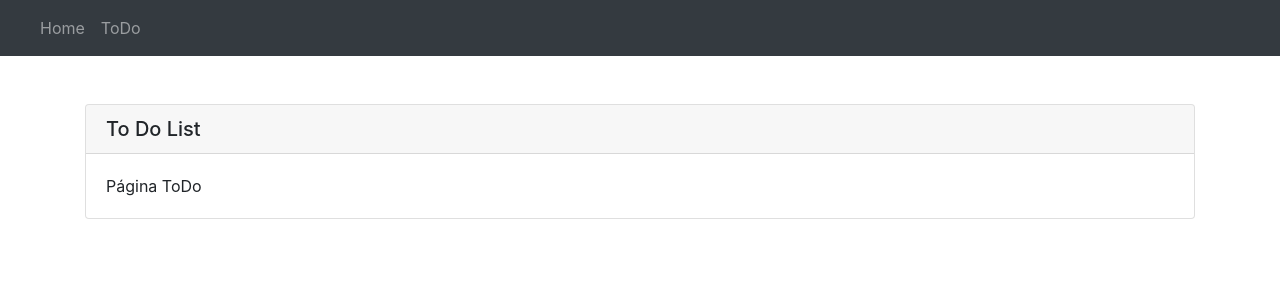
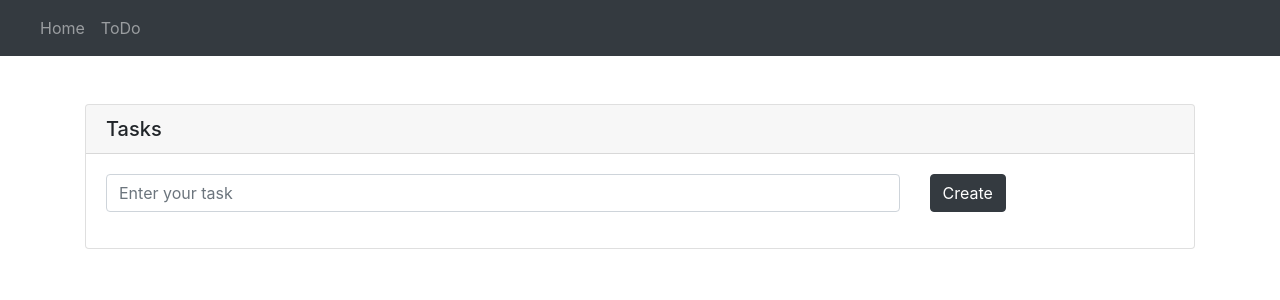
Before and after one commit to amandascm/ToDo, a React (Create React App) app: page /todo in a window 1280 px wide. Shown: the top 300 px of the page. Built offline with nearby package versions, Linux system fonts and the light colour scheme.

Commit message:
Add ToDo form to create new tasks

```diff
--- /dev/null
+++ b/src/components/ToDoComps/Form.jsx
@@ -0,0 +1,43 @@
+import { React, useState } from 'react';
+import {
+  Form, Button, Row, Col,
+} from 'react-bootstrap';
+
+export default function ToDoForm({ taskList, changeList }) {
+  const [task, changeTask] = useState('');
+
+  const addTask = (event) => {
+    event.preventDefault();
+
+    if (!task.trim()) {
+      // eslint-disable-next-line
+      alert('Task vazia');
+    }
+
+    changeList([
+      ...taskList,
+      task,
+    ]);
+    changeTask('');
+  };
+
+  const updateTask = ({ target: { value } }) => (
+    changeTask(value)
+  );
+  return (
+    <Form onSubmit={addTask}>
+      <Row>
+        <Col sm={9} md={9} xl={9}>
+          <Form.Group controlId="formTask">
+            <Form.Control value={task} onChange={updateTask} type="text" placeholder="Enter your task" />
+          </Form.Group>
+        </Col>
+        <Col sm={3} md={3} xl={3}>
+          <Button variant="dark" type="submit">
+            Create
+          </Button>
+        </Col>
+      </Row>
+    </Form>
+  );
+}
--- a/src/pages/ToDo/index.jsx
+++ b/src/pages/ToDo/index.jsx
@@ -1,8 +1,12 @@
-import React from 'react';
+import { React, useState } from 'react';
 import Page from '../../components/Page';
+import ToDoForm from '../../components/ToDoComps/Form';
 
 export default function ToDo() {
+  const [taskList, changeList] = useState([]);
   return (
-    <Page title="To Do List">Página ToDo</Page>
+    <Page title="Tasks">
+      <ToDoForm taskList={taskList} changeList={changeList} />
+    </Page>
   );
 }
```
